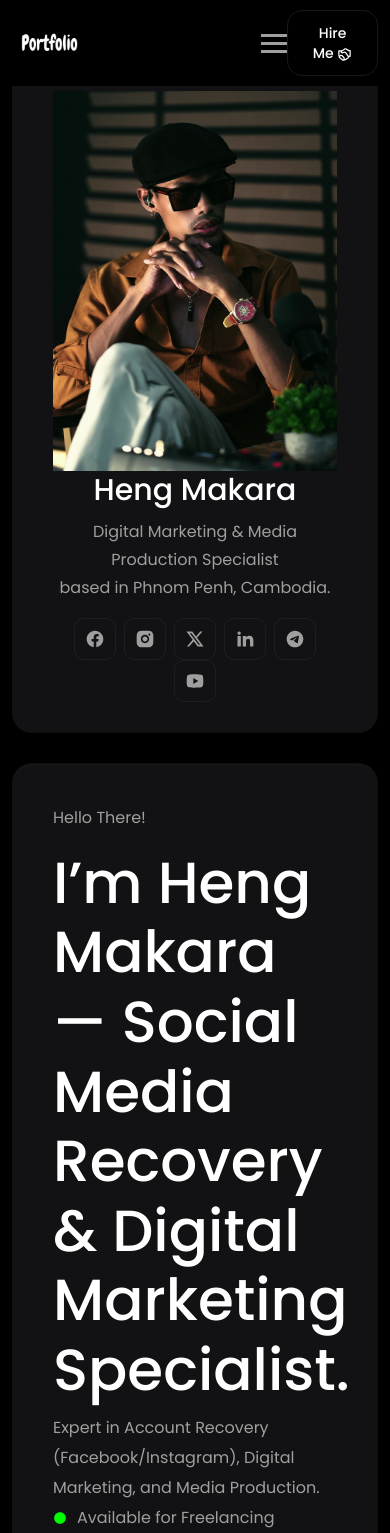
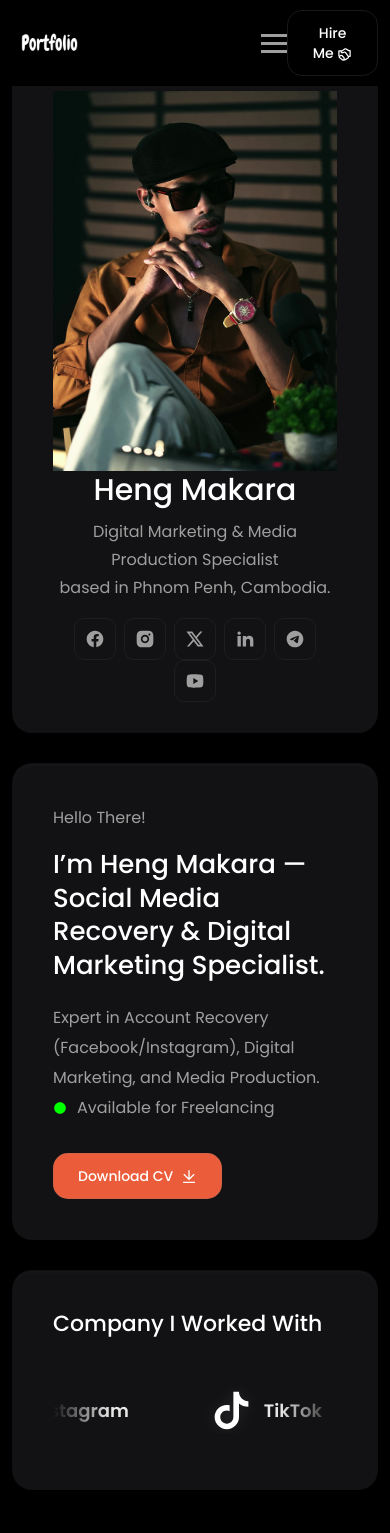
Before and after one commit to makarouy/hengmakara.com, a Next.js app: page / in a window 390 px wide. Shown: the top 1533 px of the page. Built offline with nearby package versions, Linux system fonts and the light colour scheme.

Commit message:
Fix hero layout responsiveness: use clamp() for font size and ensure text wrapping

```diff
--- a/src/assets/css/style.css
+++ b/src/assets/css/style.css
@@ -129,7 +129,7 @@ h6,
 
 h1,
 .h1 {
-    font-size: 58px;
+    font-size: 38px;
 }
 
 h2,
@@ -428,7 +428,7 @@ html {
 
 .section-title h2 {
     margin-bottom: 15px;
-    font-size: 50px;
+    font-size: 36px;
 }
 
 .section-title p {
@@ -843,7 +843,7 @@ body.light-mode .social-style-one a:nth-child(4) { background: #e4405f; }
 }
 
 .banner-inner h1 {
-    font-size: 75px;
+    font-size: 42px;
     font-weight: 500;
     margin-bottom: 16px;
     text-transform: capitalize;
@@ -909,7 +909,7 @@ body.light-mode .social-style-one a:nth-child(4) { background: #e4405f; }
 
 
 .innerpage-area h2 {
-    font-size: 50px;
+    font-size: 36px;
     text-align: center;
     text-transform: uppercase;
 }
@@ -1343,14 +1343,30 @@ body.light-mode .social-style-one a:nth-child(4) { background: #e4405f; }
 }
 
 .about-image-part h2 {
-    font-size: 40px;
+    font-size: 32px;
+}
+
+.about-content-part {
+    max-width: 100%;
+    word-wrap: break-word;
+    overflow-wrap: break-word;
+}
+
+.about-content-part h1 {
+    font-size: clamp(26px, 4vw, 42px);
+    line-height: 1.3;
+    margin-bottom: 20px;
+    font-weight: 500;
+    white-space: normal;
 }
 
 .about-content-part h2 {
     font-size: 36px;
-    line-height: 46px;
+    line-height: 1.3;
     margin-bottom: 20px;
     font-weight: 500;
+    white-space: normal;
+    overflow-wrap: break-word;
 }
 
 
```
